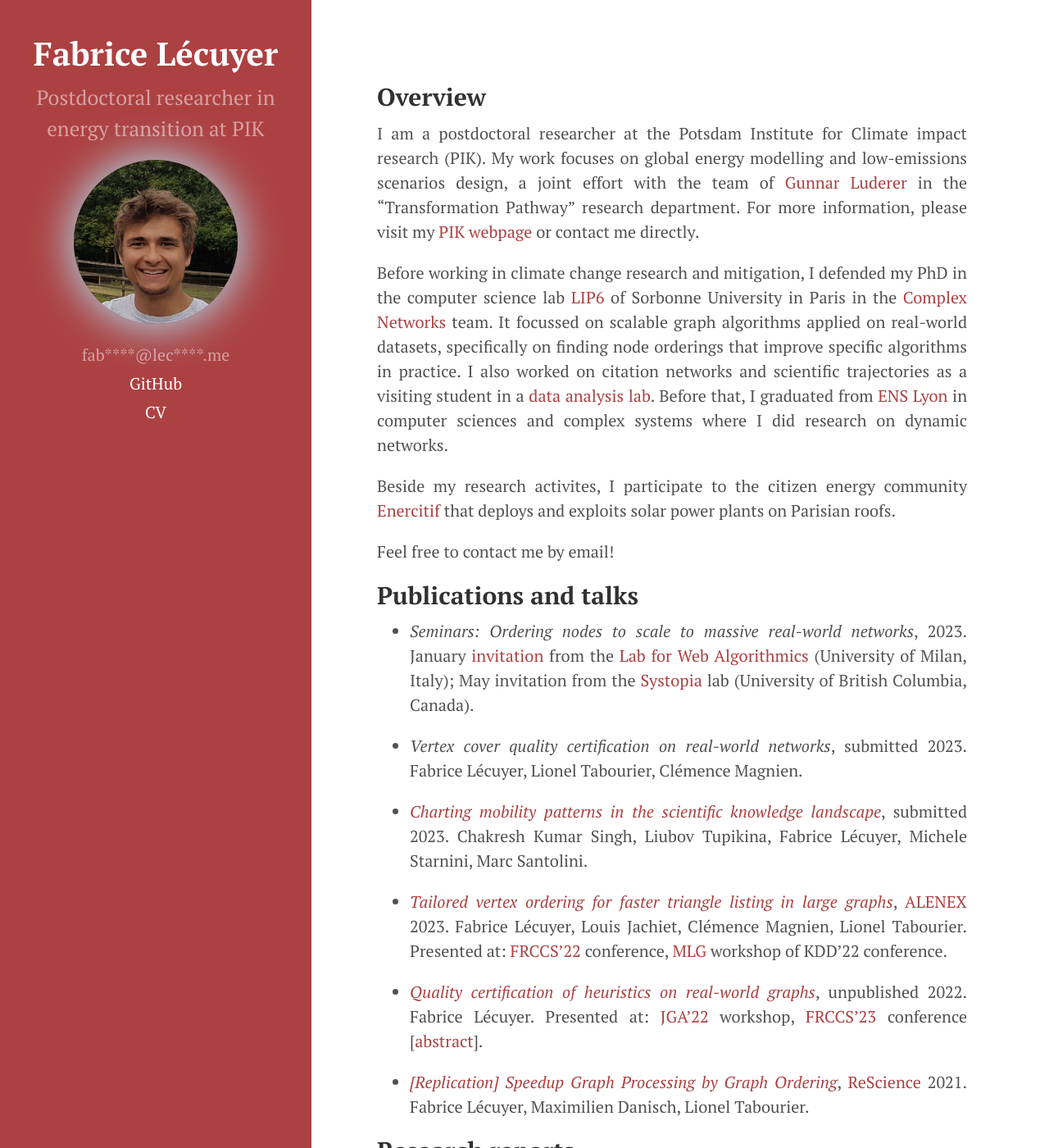
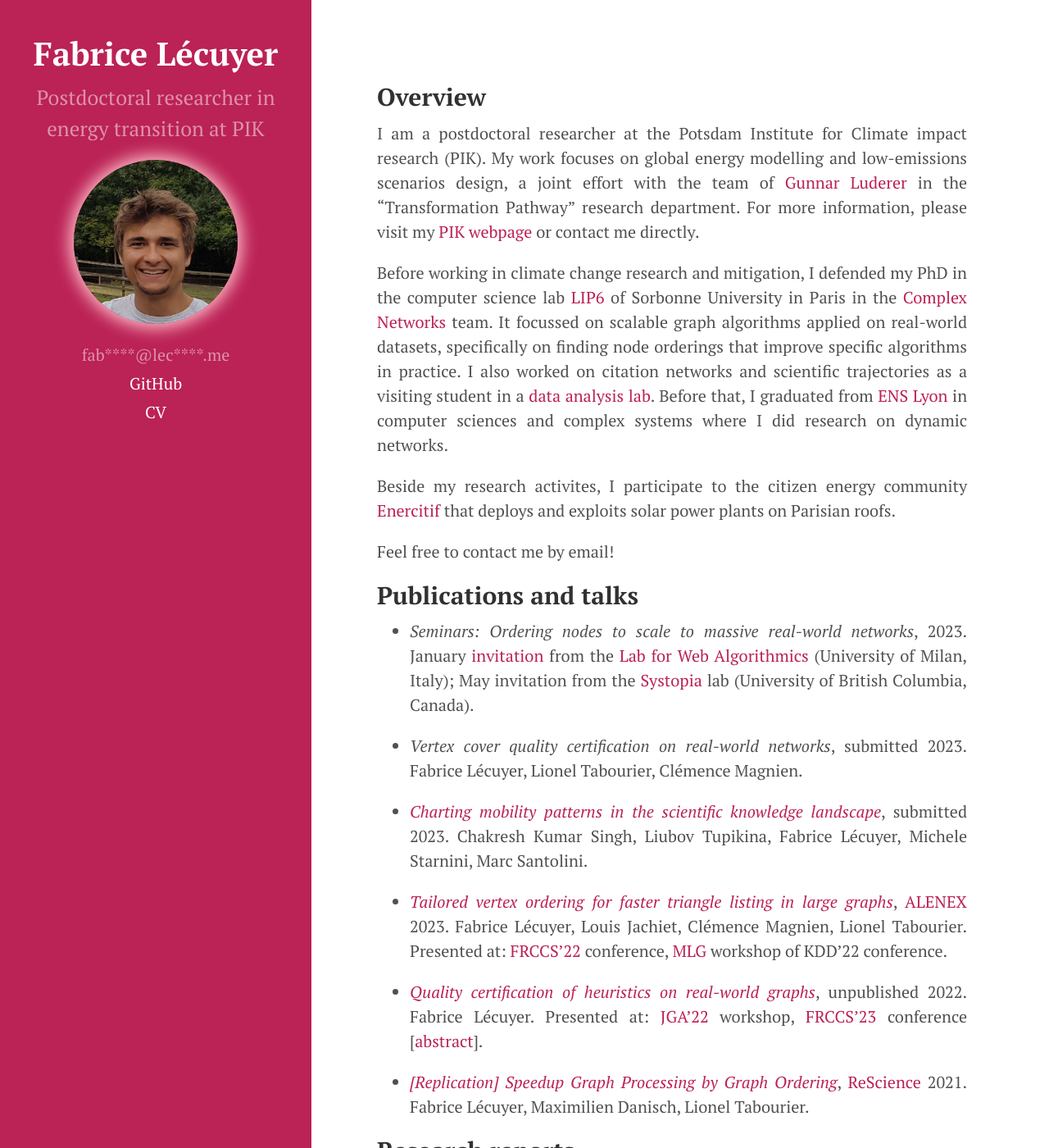
Before and after one commit to lecfab/lecfab.github.io, a Jekyll site: the page built from index.md, in a window 1280 px wide and 1400 px high. Shown: the whole window at 82% size. Built offline with Jekyll 4.4.1, drawn with Linux system fonts in a browser that asks for light colours.

Commit message:
color update

```diff
--- a/_sass/_variables.scss
+++ b/_sass/_variables.scss
@@ -4,7 +4,7 @@ $gray-3: #767676;
 $gray-4: #515151;
 $gray-5: #313131;
 
-$red: #ac4142;
+$red: #b25; // ac4142
 $orange: #d28445;
 $yellow: #f4bf75;
 $green: #90a959;
--- a/public/css/hyde.css
+++ b/public/css/hyde.css
@@ -97,14 +97,14 @@ img.sidebar-nav-item {
     border-radius: 500px;
     max-width: 200px;
     margin: 20px auto;
-    box-shadow: 0 0 50px 5px lightblue;
+    box-shadow: 0 0 20px 5px pink;
     transition: 1s ease;
 }
 
 img.sidebar-nav-item:hover {
     cursor: cell;
     transform: rotate(720deg);
-    box-shadow: 0 0 200px 200px lightblue;
+    box-shadow: 0 0 100px 20px pink;
     transition: .8s ease-in-out;
 }
 
@@ -193,12 +193,12 @@ a.sidebar-nav-item:focus {
 /* Base16 (http://chriskempson.github.io/base16/#default) */
 /* Red */
 .theme-base-08 .sidebar {
-    background-color: #ac4142;
+    background-color: #b25;
 }
 
 .theme-base-08 .content a,
 .theme-base-08 .related-posts li a:hover {
-    color: #ac4142;
+    color: #b25;
 }
 
 /* Orange */
--- a/public/css/hydeMe.css
+++ b/public/css/hydeMe.css
@@ -179,11 +179,11 @@ a.sidebar-nav-item:focus {
 
 /* Red */
 .theme-base-08 .sidebar {
-  background-color: #ac4142;
+  background-color: #b25;
 }
 .theme-base-08 .content a,
 .theme-base-08 .related-posts li a:hover {
-  color: #ac4142;
+  color: #b25;
 }
 
 /* Orange */
```
